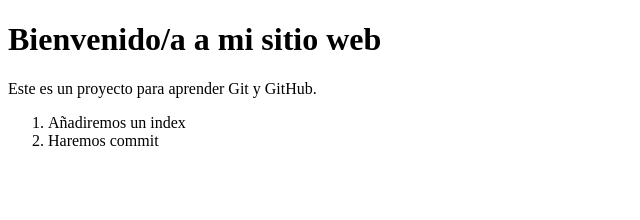
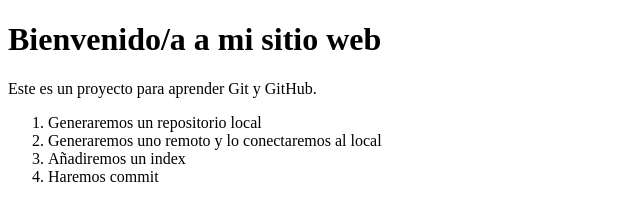
Before and after one commit to MartaLou20/Re-Po-Exam, a plain HTML site: page index.html in a window 1280 px wide. Shown: the whole page, without its empty margins (0-640 px from the left). Drawn offline with Linux system fonts and the light colour scheme.

Commit message:
Añadidos dos items más a la lista

```diff
--- a/index.html
+++ b/index.html
@@ -9,6 +9,8 @@
     <h1>Bienvenido/a a mi sitio web</h1>
     <p>Este es un proyecto para aprender Git y GitHub.</p>
     <ol>
+	<li>Generaremos un repositorio local</li>
+	<li>Generaremos uno remoto y lo conectaremos al local</li>
 	<li>Añadiremos un index</li>
 	<li>Haremos commit</li>
     </ol>
```
